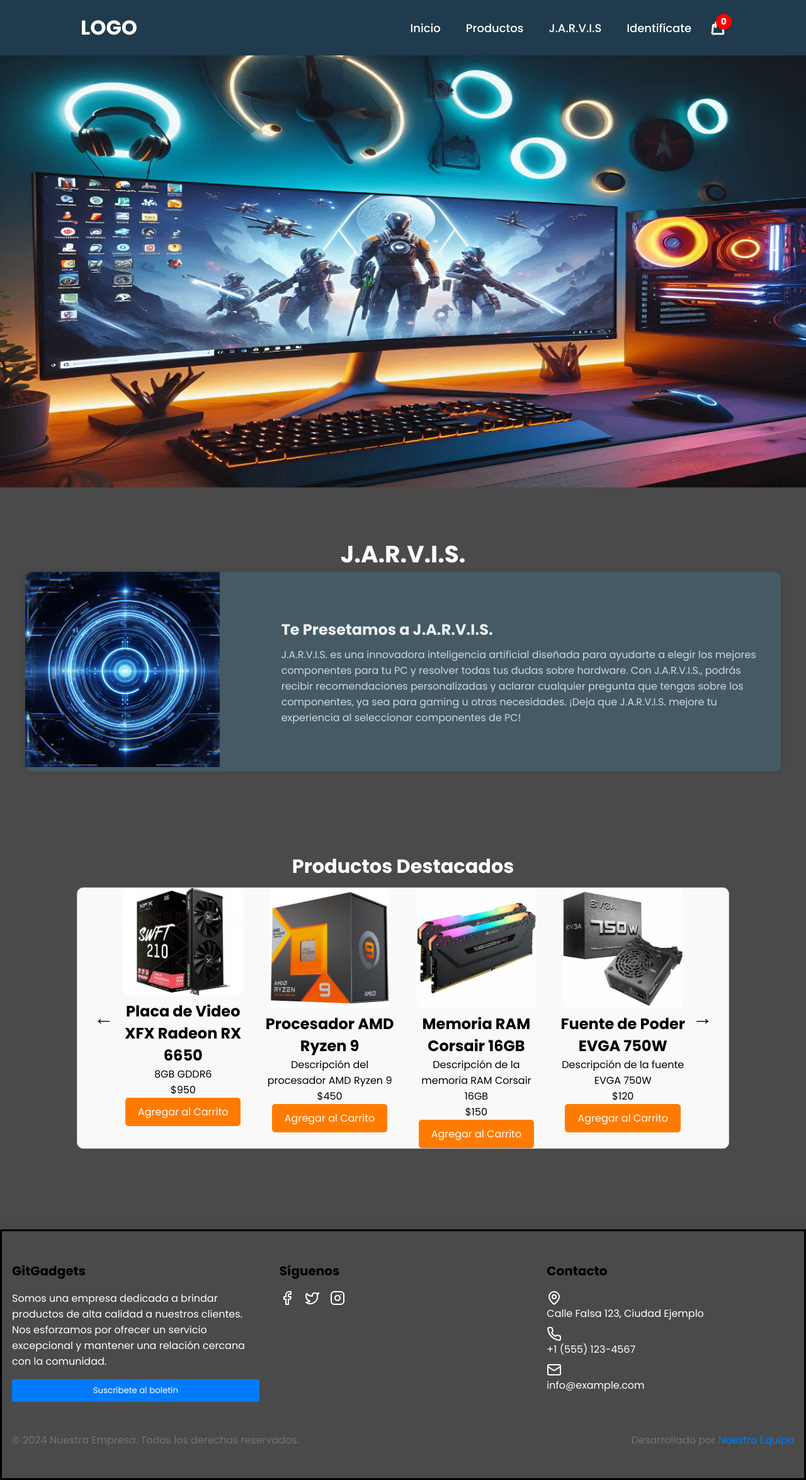
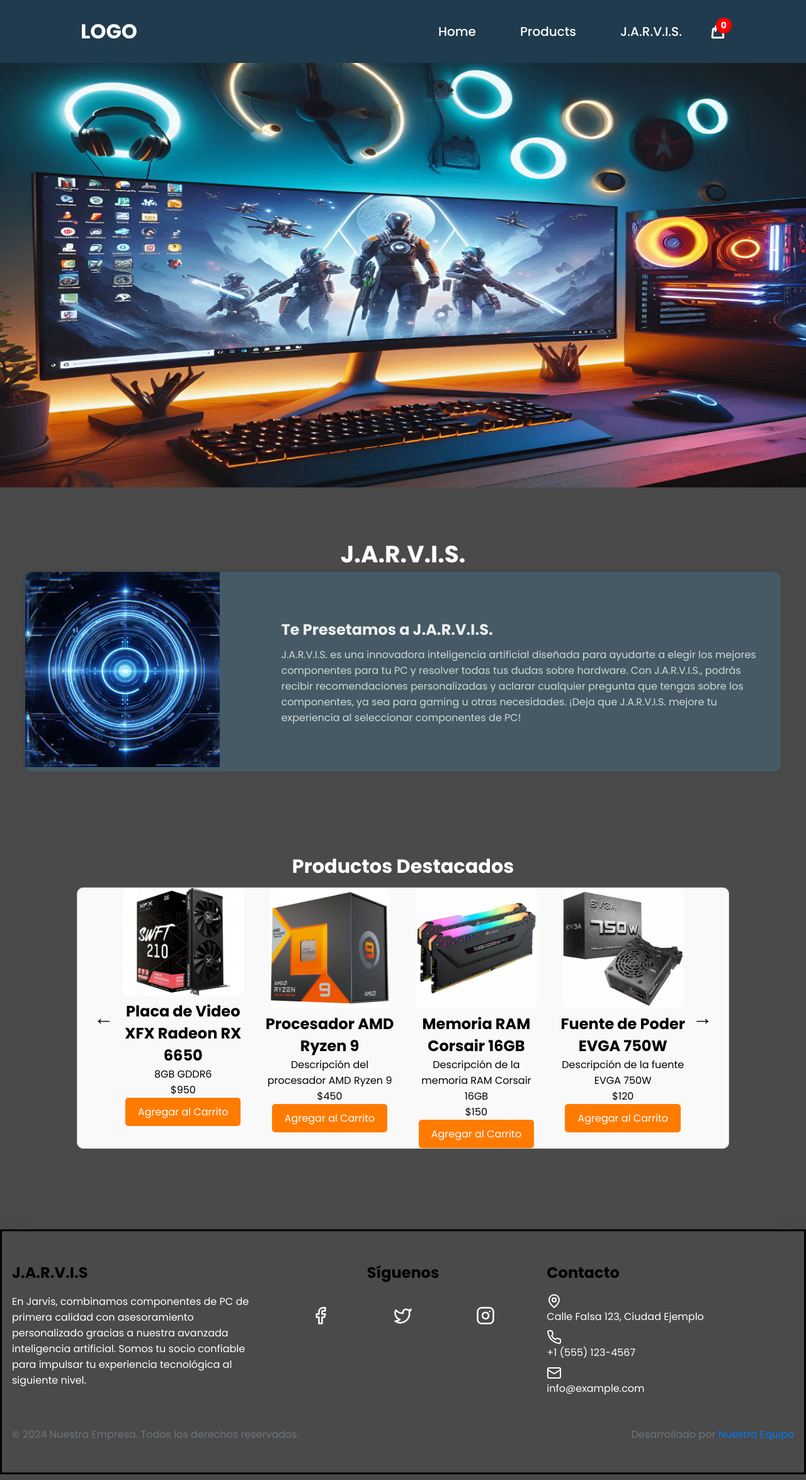
Before and after one commit to EliasSoraire/ProgrammingPage, a React (Vite) app: page / in a window 1280 px wide. Shown: the whole page at 63% size. Built offline with nearby package versions, Linux system fonts and the light colour scheme.

Commit message:
Mejor del codigo y eliminacion de algunas cosas innecesarias

```diff
--- a/index.html
+++ b/index.html
@@ -1,10 +1,9 @@
 <!doctype html>
 <html lang="en">
-
 <head>
   <meta charset="UTF-8" />
   <meta name="viewport" content="width=device-width, initial-scale=1.0" />
-  <link rel="stylesheet" href="./src/index.css">
+  <link rel="stylesheet" href="./src/Mains/index.css">
   <title>GitGadgets</title>
 </head>
 
@@ -33,7 +32,7 @@
 
   <div id="slider"></div>
   <div id="footer"></div>
-  <script type="module" src="/src/mainInicio.jsx"></script>
+  <script type="module" src="/src/Mains/mainInicio.jsx"></script>
 </body>
 
 </html>
--- a/producto.html
+++ b/producto.html
@@ -8,6 +8,6 @@
 </head>
 <body>
     <div id="product"></div>
-    <script type="module" src="/src/mainProducto.jsx"></script>
+    <script type="module" src="/src/Mains/mainProducto.jsx"></script>
 </body>
 </html>
--- a/src/Componentes/Footer/Footer.css
+++ b/src/Componentes/Footer/Footer.css
@@ -35,7 +35,7 @@
 }
 
 .titulo {
-    font-size: 1.25rem;
+    font-size: 1.5rem;
     font-weight: 600;
 }
 
@@ -58,11 +58,14 @@
 
 .redes {
     display: flex;
-    gap: 1rem;
+    gap: 1px;
+    text-align: center;
 }
 
 .redes a {
     color: #ffffff;
+    margin: auto;
+    padding: 5%;
 }
 
 .redes a:hover {
@@ -102,3 +105,7 @@
 .equipo:hover {
     color: #0056b3;
 }
+
+#siguenos{
+    text-align: center;
+}
--- a/src/Componentes/Footer/Footer.jsx
+++ b/src/Componentes/Footer/Footer.jsx
@@ -5,8 +5,8 @@
         <svg
             {...props}
             xmlns="http://www.w3.org/2000/svg"
-            width="24"
-            height="24"
+            width="30"
+            height="30"
             viewBox="0 0 24 24"
             fill="none"
             stroke="currentColor"
@@ -25,8 +25,8 @@
         <svg
             {...props}
             xmlns="http://www.w3.org/2000/svg"
-            width="24"
-            height="24"
+            width="30"
+            height="30"
             viewBox="0 0 24 24"
             fill="none"
             stroke="currentColor"
@@ -47,8 +47,8 @@
         <svg
             {...props}
             xmlns="http://www.w3.org/2000/svg"
-            width="24"
-            height="24"
+            width="30"
+            height="30"
             viewBox="0 0 24 24"
             fill="none"
             stroke="currentColor"
@@ -126,15 +126,15 @@
         <footer className="futer">
             <div className="futer-contenedor">
                 <div className="empresa-contenedor">
-                    <h3 className="titulo">GitGadgets</h3>
+                    <h3 className="titulo">J.A.R.V.I.S</h3>
                     <p className="texto-empresa">
-                        Somos una empresa dedicada a brindar productos de alta calidad a nuestros clientes. Nos esforzamos por
-                        ofrecer un servicio excepcional y mantener una relación cercana con la comunidad.
+                    En Jarvis, combinamos componentes de PC de primera calidad con asesoramiento personalizado
+                    gracias a nuestra avanzada inteligencia artificial. Somos tu socio confiable para impulsar
+                    tu experiencia tecnológica al siguiente nivel.
                     </p>
-                    <button>Suscríbete al boletín</button>
                 </div>
                 <div className="redes-contenedor">
-                    <h3 className="titulo">Síguenos</h3>
+                    <h3 className="titulo" id='siguenos'>Síguenos</h3>
                     <div className="redes">
                         <a href="#" className="facebook">
                             <FacebookIcon />
--- a/src/Componentes/Navbar/Navbar.css
+++ b/src/Componentes/Navbar/Navbar.css
@@ -29,11 +29,12 @@
 
 .navbar a {
     position: relative;
-    font-size: 18px;
+    font-size: 20px;
     color: #fff;
     font-weight: 500;
     text-decoration: none;
     margin-left: 40px;
+    padding: 15px;
 }
 
 .navbar a::before {
--- a/src/Componentes/Navbar/Navbar.jsx
+++ b/src/Componentes/Navbar/Navbar.jsx
@@ -16,10 +16,9 @@
         <a href="/">LOGO</a>
       </div>
       <nav className="navbar">
-        <a href="index.html">Inicio</a>
-        <a href="producto.html">Productos</a>
-        <a href="IA.html">J.A.R.V.I.S</a>
-        <a href="/">Identifícate</a>
+        <a href="index.html">Home</a>
+        <a href="producto.html">Products</a>
+        <a href="IA.html">J.A.R.V.I.S.</a>
         <div className="container-cart-icon">
           <svg
             xmlns="http://www.w3.org/2000/svg"
--- a/src/App.jsx
+++ b/src/Mains/App.jsx
@@ -1,4 +1,4 @@
-import Navbar from "./Componentes/Navbar/Navbar"
+import Navbar from "../Componentes/Navbar/Navbar"
 const App = () => {
   return (
     <div>
--- a/src/mainIA.jsx
+++ b/src/Mains/mainIA.jsx
@@ -1,8 +1,8 @@
 import React from 'react';
 import ReactDOM from 'react-dom/client';
 import './index.css';
-import Jarvis from './Componentes/Jarvis/Jarvis.jsx';
-import Navbar from './Componentes/Navbar/Navbar.jsx';
+import Jarvis from '../Componentes/Jarvis/Jarvis.jsx';
+import Navbar from '../Componentes/Navbar/Navbar.jsx';
 import { CarritoProvider } from '/src/contexts/CarritoContext';
 
 ReactDOM.createRoot(document.getElementById('IA')).render(
--- a/src/mainProducto.jsx
+++ b/src/Mains/mainProducto.jsx
@@ -1,6 +1,6 @@
 import React from 'react';
 import ReactDOM from 'react-dom/client';
-import '/src/index.css';
+import '/src/Mains/index.css';
 import Productos from '/src/Componentes/Productos/Productos';
 import Navbar from '/src/Componentes/Navbar/Navbar';
 import Footer from '/src/Componentes/Footer/Footer';
```
Also changed, not shown: IA.html (+3 -6 lines), src/Mains/mainInicio.jsx (renamed from src/mainInicio.jsx, +4 -4 lines), src/Mains/index.css (renamed from src/index.css), src/assets/componentes.jpg (added).
